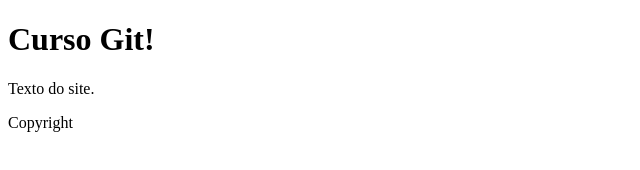
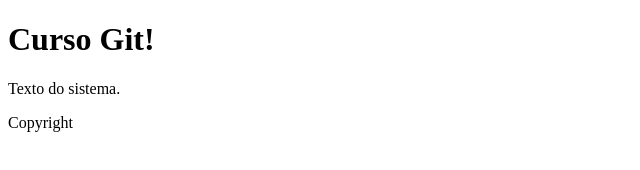
Before and after one commit to raulsampaio8/curso-git, a plain HTML site: page index.html in a window 1280 px wide. Shown: the full height of the page, 0-640 px from the left. Drawn offline with Linux system fonts and the light colour scheme.

Commit message:
texto site -> sistema
Alteração no corpo do sistema.

```diff
--- a/index.html
+++ b/index.html
@@ -11,7 +11,7 @@
     <h1>Curso Git!</h1>
 
     <p>
-      Texto do site.
+      Texto do sistema.
     </p>
 
     <footer>Copyright</footer>
```
